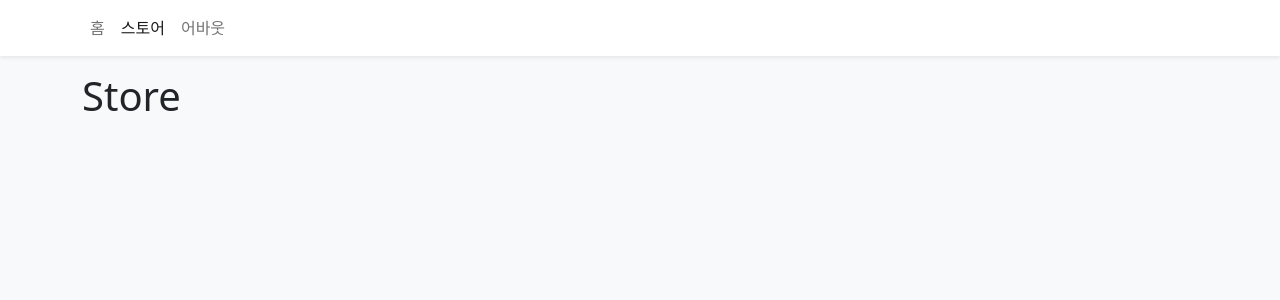
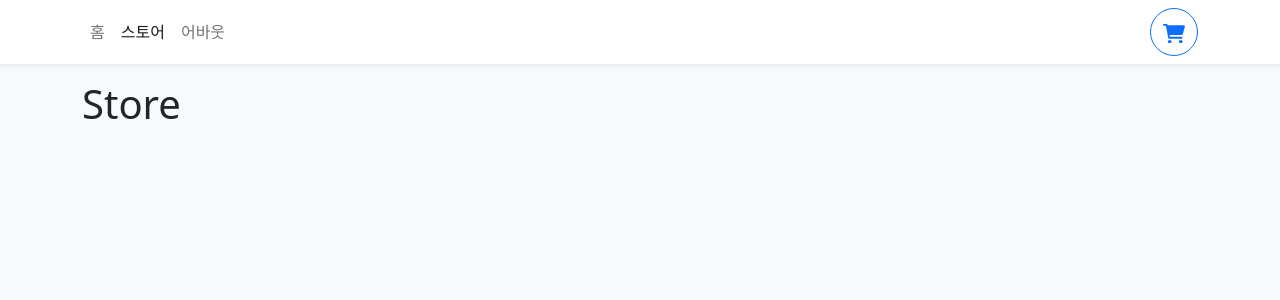
Before and after one commit to rlawlsdn263/react-typescript-shopping-cart, a React (Vite) app: page /store in a window 1280 px wide. Shown: the top 300 px of the page. Built offline with nearby package versions, Linux system fonts and the light colour scheme.

Commit message:
[🎨스타일] Navbar 장바구니 버튼 UI 제작

```diff
--- a/src/components/Navbar.tsx
+++ b/src/components/Navbar.tsx
@@ -1,11 +1,11 @@
-import { Container, Nav, Navbar as NavbarBs } from "react-bootstrap";
+import { Button, Container, Nav, Navbar as NavbarBs } from "react-bootstrap";
 import { NavLink } from 'react-router-dom';
 
 export function Navbar() {
   return(
   <>
     <NavbarBs className="bg-white shadow-sm mb-3">
-      <Container>
+      <Container className="me-auto">
         <Nav>
           <Nav.Link to="/" as={NavLink}>
             홈
@@ -17,6 +17,19 @@
             어바웃
           </Nav.Link>
         </Nav>
+        <Button
+          style={{width: "3rem", height: "3rem"}}
+          variant="outline-primary"
+          className="rounded-circle"
+        >
+          <svg
+            xmlns="http://www.w3.org/2000/svg"
+            viewBox="0 0 576 512"
+            fill="currentColor"
+          >
+            <path d="M96 0C107.5 0 117.4 8.19 119.6 19.51L121.1 32H541.8C562.1 32 578.3 52.25 572.6 72.66L518.6 264.7C514.7 278.5 502.1 288 487.8 288H170.7L179.9 336H488C501.3 336 512 346.7 512 360C512 373.3 501.3 384 488 384H159.1C148.5 384 138.6 375.8 136.4 364.5L76.14 48H24C10.75 48 0 37.25 0 24C0 10.75 10.75 0 24 0H96zM128 464C128 437.5 149.5 416 176 416C202.5 416 224 437.5 224 464C224 490.5 202.5 512 176 512C149.5 512 128 490.5 128 464zM512 464C512 490.5 490.5 512 464 512C437.5 512 416 490.5 416 464C416 437.5 437.5 416 464 416C490.5 416 512 437.5 512 464z" />
+          </svg>
+        </Button>
       </Container>
     </NavbarBs>
   </>
```
